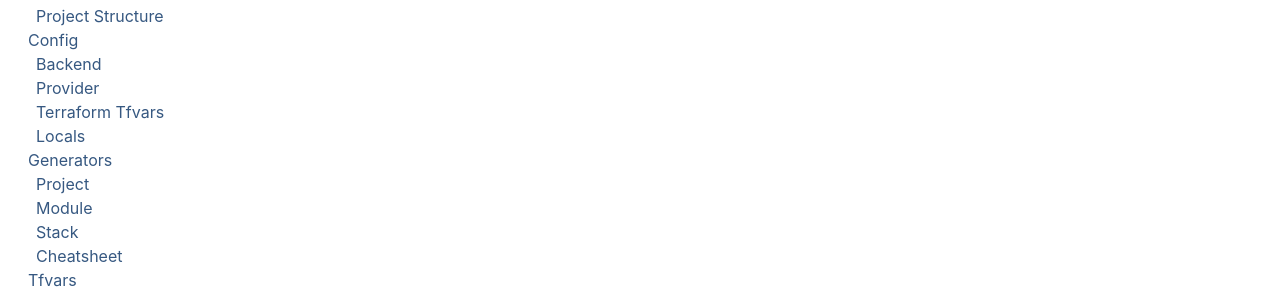
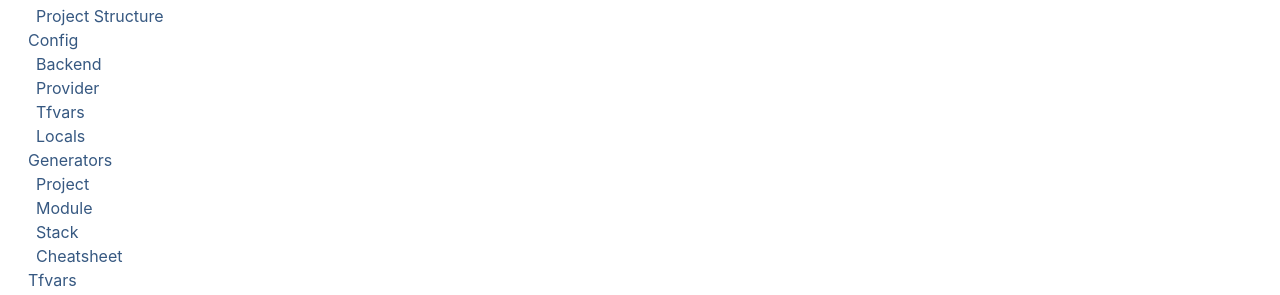
Before and after one commit to boltops-tools/terraspace-docs, a Jekyll site: the page built from _docs/intro.md, in a window 1280 px wide. Shown: the part 701-996 px from the top of the page. Built offline with Jekyll 4.4.1, drawn with Linux system fonts in a browser that asks for light colours; a script that is not in the unit is left out.

Commit message:
update intro

```diff
--- a/_docs/intro.md
+++ b/_docs/intro.md
@@ -10,4 +10,4 @@
 * [Generators]({% link _docs/generators.md %}): Built-in generators to quickly create the starter module. Focus on code instead of boilerplate structure.
 * [Tfvars]({% link _docs/tfvars.md %}): Use the same code with different tfvars to create multiple environments. Terraspace conventionally loads tfvars from the `tfvars` folder. Tfvars also support [Layering]({% link _docs/tfvars/layering.md %}).
 * [Testing]({% link _docs/testing.md %}): A testing framework that allows you to create test harnesses, deploy real-resources, and have higher confidence that your code works.
-* [Configurable CLI]({% link _docs/cli.md %}): Configurable [CLI Hooks]({% link _docs/cli/args.md %}) and [CLI Args]({% link _docs/cli/hooks.md %}) allow you to adjust the underlying terraform command.
+* [Configurable CLI]({% link _docs/cli.md %}): Configurable [CLI Hooks]({% link _docs/cli/hooks.md %}) and [CLI Args]({% link _docs/cli/args.md %}) allow you to adjust the underlying terraform command.
--- a/_includes/sidebar.html
+++ b/_includes/sidebar.html
@@ -41,7 +41,7 @@
         <ul>
           <li><a href="{% link _docs/config/backend.md %}">Backend</a></li>
           <li><a href="{% link _docs/config/provider.md %}">Provider</a></li>
-          <li><a href="{% link _docs/config/tfvars.md %}">Terraform Tfvars</a></li>
+          <li><a href="{% link _docs/config/tfvars.md %}">Tfvars</a></li>
           <li><a href="{% link _docs/config/locals.md %}">Locals</a></li>
         </ul>
       </li>
```
